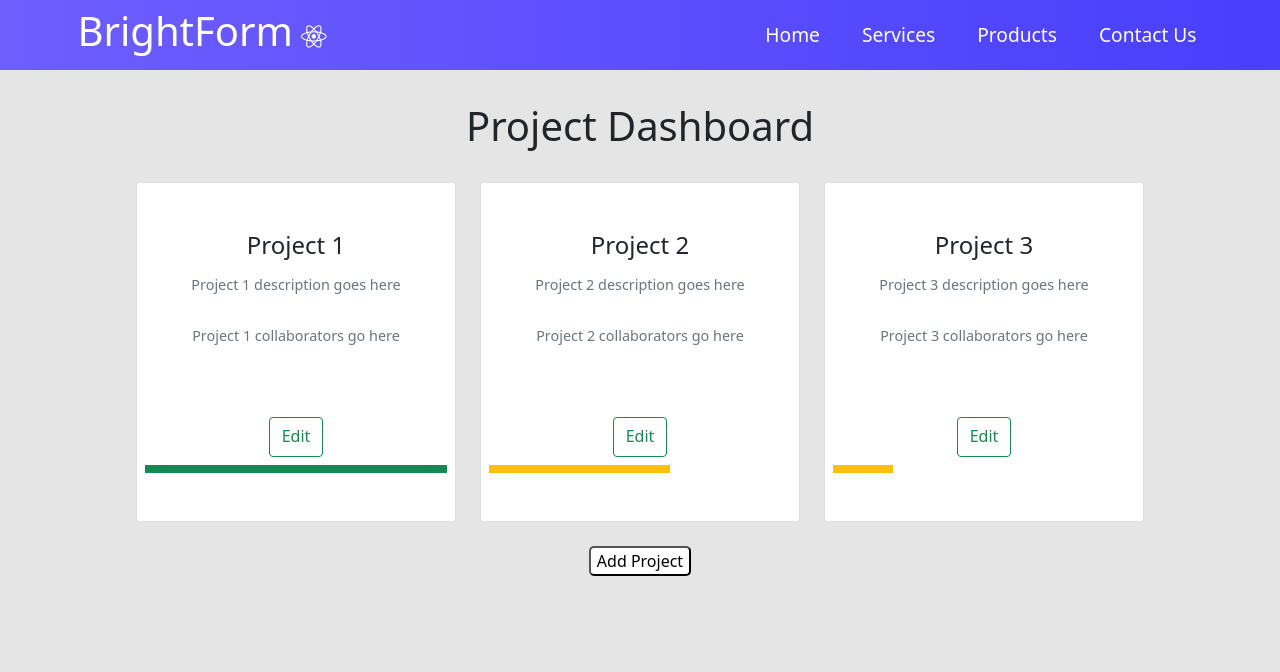
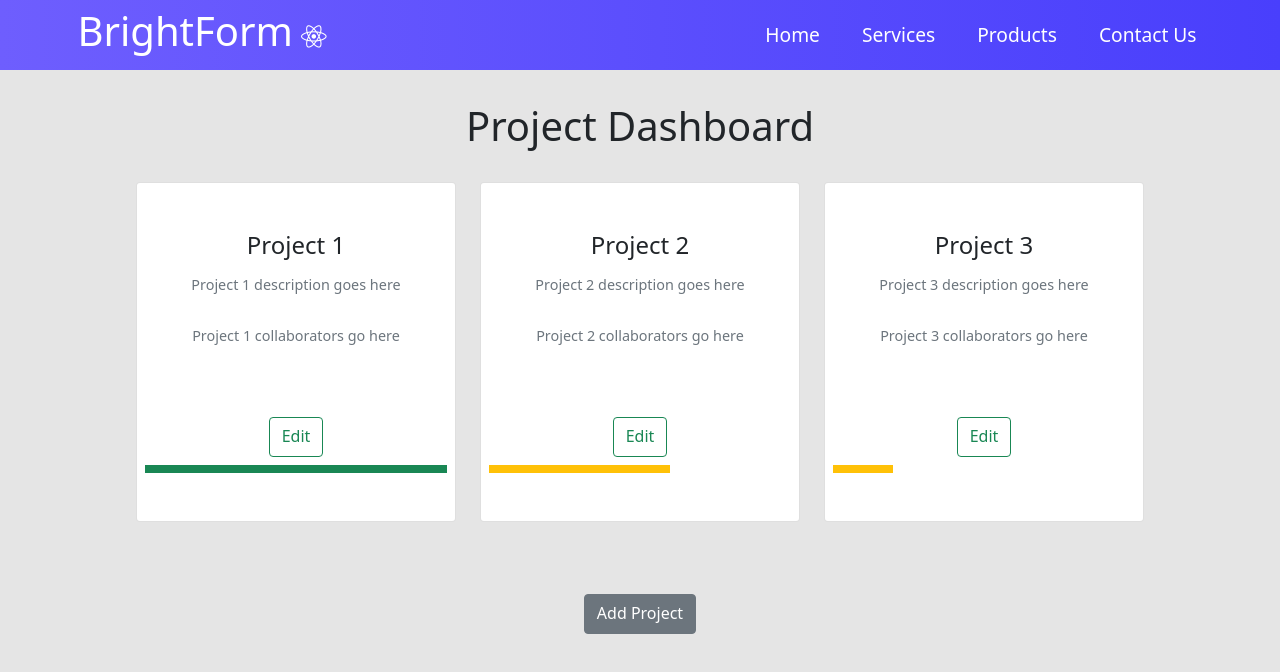
Before and after one commit to Ah179/2022, a React (Create React App) app in the folder src/ui/frontend/: page /Home in a window 1280 px wide. Shown: the top 672 px of the page. Built offline with nearby package versions, Linux system fonts and the light colour scheme; no server answers.

Commit message:
Edited Add Project Button

```diff
--- a/src/ui/frontend/src/components/Home/components/AddProject/AddProject.css
+++ b/src/ui/frontend/src/components/Home/components/AddProject/AddProject.css
@@ -16,10 +16,10 @@ main {
   /* font-family: "Lucinda Console", "Courier New", monospace; */
 }
 
-.addProjectBtn {
+/*.addProjectBtn {
   border-radius: 5px;
   background-color: #fff;
-}
+}*/
 
 .addPopup {
   position: fixed;
--- a/src/ui/frontend/src/components/Home/components/AddProject/AddProject.js
+++ b/src/ui/frontend/src/components/Home/components/AddProject/AddProject.js
@@ -9,7 +9,8 @@ function AddProject() {
 	return (
 		<div className='updateProject'>
 			<br></br>
-			<button className='addProjectBtn' onClick={() => setAddProjectButton(true)}>Add Project</button>
+			{/*<button className='addProjectBtn' variant="outline-dark" onClick={() => setAddProjectButton(true)}>Add Project</button>*/}
+			<Button variant="outline-dark" onClick={() => setAddProjectButton(true)}>Add Project</Button>{' '}
 			<AddProjectPopup trigger={addProjectButton} setTrigger={setAddProjectButton} />
 		</div>
 	)
```
